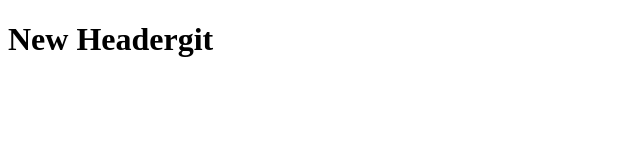
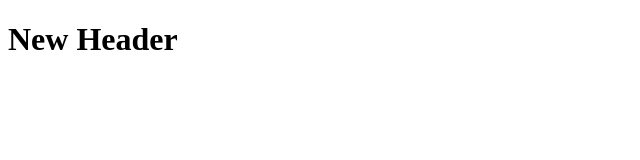
Before and after one commit to Efreed-Shadwin/git-exercise, a plain HTML site: page index.html in a window 1280 px wide. Shown: the full height of the page, 0-640 px from the left. Drawn offline with Linux system fonts and the light colour scheme.

Commit message:
fixed spelling error on index.html

```diff
--- a/index.html
+++ b/index.html
@@ -5,7 +5,7 @@
 
 </head>
 <body>
-    <h1>New Headergit </h1>
+    <h1>New Header </h1>
 
 </body>
 </html>
```
